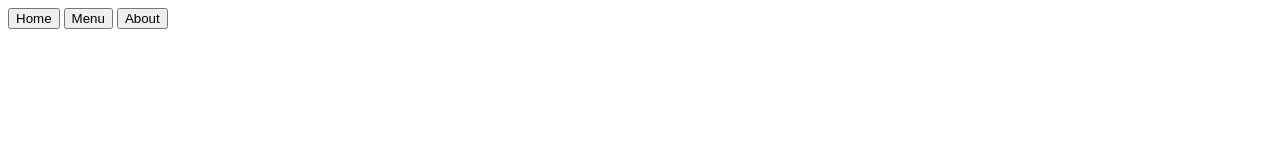
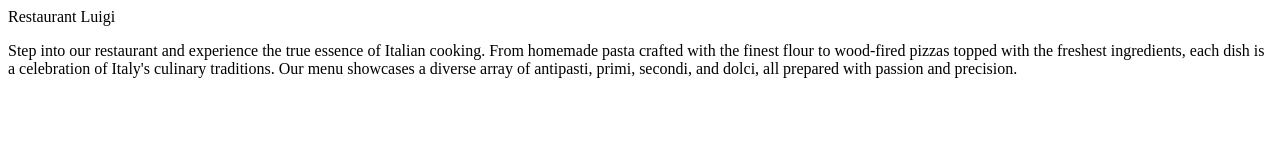
Before and after one commit to NicoleCoding/restaurant-project, a website built with webpack: page src/index.html in a window 1280 px wide. Built offline with nearby package versions, Linux system fonts and the light colour scheme.

Commit message:
Created modules for each page (home, menu, contact) and also a module for the initial page load.

```diff
--- a/src/index.html
+++ b/src/index.html
@@ -6,14 +6,8 @@
     <title>Restaurant</title>
 </head>
 <body>
-    <header>
-        <nav>
-            <button>Home</button>
-            <button>Menu</button>
-            <button>About</button>
-        </nav>
-    </header>
-    <div id="content"></div>
+    <div id="content">
+    </div>
 
 </body>
 </html>
--- a/src/index.js
+++ b/src/index.js
@@ -1 +1,9 @@
-console.log("Hello world!");
+import { pageLoad } from './pageLoad';
+
+
+document.addEventListener('DOMContentLoaded', () =>  {
+    pageLoad();
+    console.log("Success!");
+
+
+})
--- /dev/null
+++ b/src/pageLoad.js
@@ -0,0 +1,29 @@
+import { getHome } from './pages/home';
+import { getMenu } from './pages/menu';
+import { getContact } from './pages/contact';
+
+// Module which loads the page.
+export function pageLoad() {
+    // Creates the header and adds relevant content inside the header.
+    const header = document.createElement('header');
+    header.textContent = "Restaurant Luigi";
+    // Creates the navigation.
+    const nav = document.createElement('nav');
+
+    // Reference to the content element.
+    const contentElement = document.getElementById('content');
+
+    // Appends the header and nav to the content element.
+    contentElement.appendChild(header);
+    contentElement.appendChild(nav);
+
+    // Retrieves the content for the home, menu and contact pages.
+    const homeContent = getHome();
+    const menuContent = getMenu();
+    const contactContent = getContact();
+
+    // Appends the home, menu and contact content to the content element.
+    contentElement.appendChild(homeContent);
+    contentElement.appendChild(menuContent);
+    contentElement.appendChild(contactContent);
+}
--- /dev/null
+++ b/src/pages/contact.js
@@ -0,0 +1,5 @@
+// Module for the contact page.
+export function getContact() {
+    const contactContent = document.createElement('div');
+    return contactContent;
+}
--- /dev/null
+++ b/src/pages/home.js
@@ -0,0 +1,12 @@
+
+// The module for the home page.
+export function getHome() {
+    const homeContent = document.createElement('div');
+
+    const homeText = document.createElement('p');
+    homeText.textContent = "Step into our restaurant and experience the true essence of Italian cooking. From homemade pasta crafted with the finest flour to wood-fired pizzas topped with the freshest ingredients, each dish is a celebration of Italy's culinary traditions. Our menu showcases a diverse array of antipasti, primi, secondi, and dolci, all prepared with passion and precision.";
+
+    homeContent.appendChild(homeText);
+
+    return homeContent;
+}
--- /dev/null
+++ b/src/pages/menu.js
@@ -0,0 +1,5 @@
+// Module for the menu page.
+export function getMenu() {
+    const menuContent = document.createElement('div');
+    return menuContent;
+}
```
